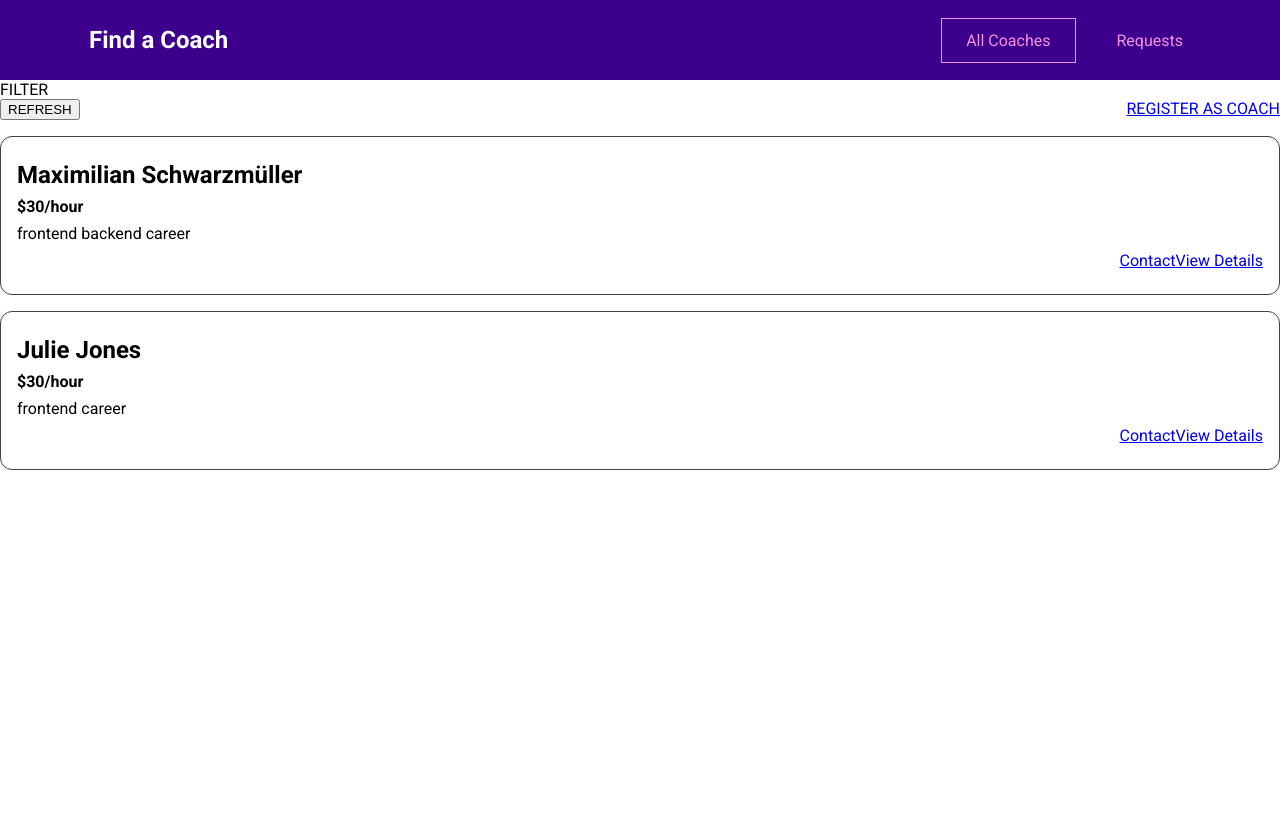
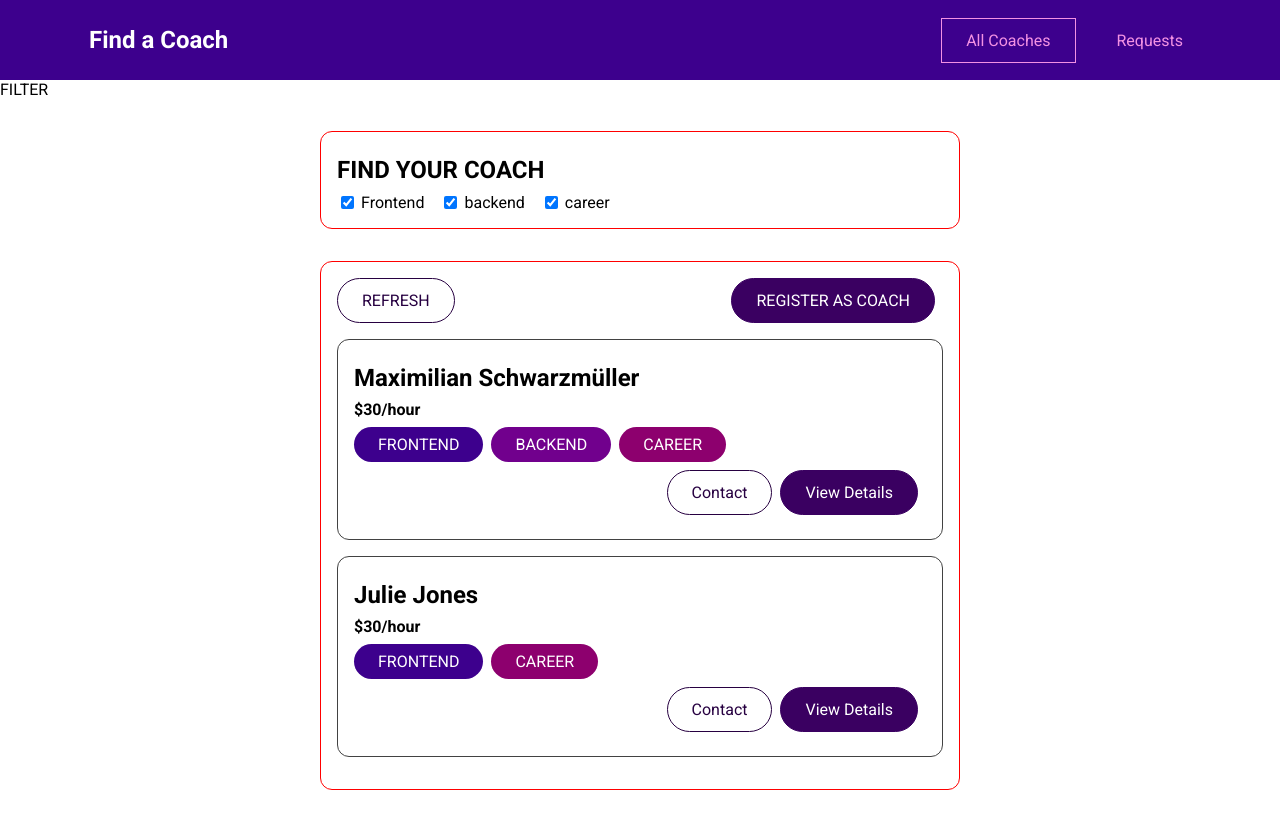
Before and after one commit to Piotrko64/find-coach-firstVueProject, a Vue app: page /coaches in a window 1280 px wide. Before the commit the page ends 800 px from the top, so only its background shows below. Built offline with nearby package versions, Linux system fonts and the light colour scheme.

Commit message:
create filter list coach

```diff
--- /dev/null
+++ b/src/components/coaches/CoachFilter.vue
@@ -0,0 +1,67 @@
+<template>
+  <base-card>
+    <h2>FIND YOUR COACH</h2>
+    <span class="filter-option">
+      <input type="checkbox" id="frontend" checked @change="setFilter" />
+      <label for="frontend">Frontend</label>
+    </span>
+    <span class="filter-option">
+      <input type="checkbox" id="backend" checked @change="setFilter" />
+      <label for="backend">backend</label>
+    </span>
+    <span class="filter-option">
+      <input type="checkbox" id="career" checked @change="setFilter" />
+      <label for="career">career</label>
+    </span>
+  </base-card>
+</template>
+<script>
+export default {
+  emits: ['change-filter'],
+  data() {
+    return {
+      filters: {
+        frontend: true,
+        backend: true,
+        career: true,
+      },
+    };
+  },
+  methods: {
+    setFilter(event) {
+      const inputId = event.target.id;
+      const isActive = event.target.checked;
+      const updatedFilters = {
+        ...this.filters,
+        [inputId]: isActive,
+      };
+
+      this.filters = updatedFilters;
+
+      this.$emit('change-filter', updatedFilters);
+    },
+  },
+};
+</script>
+<style>
+h2 {
+  margin: 0.5rem 0;
+}
+
+.filter-option {
+  margin-right: 1rem;
+}
+
+.filter-option label,
+.filter-option input {
+  vertical-align: middle;
+}
+
+.filter-option label {
+  margin-left: 0.25rem;
+}
+
+.filter-option.active label {
+  font-weight: bold;
+}
+</style>
--- a/src/components/coaches/CoachItem.vue
+++ b/src/components/coaches/CoachItem.vue
@@ -3,11 +3,18 @@
     <h3>{{ fullName }}</h3>
     <h4>${{ rate }}/hour</h4>
     <div>
-      <span v-for="area in areas" :key="area">{{ area + ' ' }}</span>
+      <base-badge
+        v-for="area in areas"
+        :key="area"
+        :title="area"
+        :type="area"
+      ></base-badge>
     </div>
     <div class="actions">
-      <router-link :to="coachContactLink">Contact</router-link>
-      <router-link :to="coachDetailsLink">View Details</router-link>
+      <base-button mode="outline" link :to="coachContactLink"
+        >Contact</base-button
+      >
+      <base-button link :to="coachDetailsLink">View Details</base-button>
     </div>
   </li>
 </template>
--- /dev/null
+++ b/src/components/ui/BaseBadge.vue
@@ -0,0 +1,38 @@
+<template>
+  <span class="badge" :class="type">{{ text }}</span>
+</template>
+<script>
+export default {
+  props: ['type', 'title'],
+  computed: {
+    text() {
+      return this.title.toUpperCase();
+    },
+  },
+};
+</script>
+<style>
+.badge {
+  background-color: #ccc;
+  color: #252525;
+  border-radius: 30px;
+  padding: 0.5rem 1.5rem;
+  display: inline-block;
+  margin-right: 0.5rem;
+}
+
+.frontend {
+  background-color: #3d008d;
+  color: white;
+}
+
+.backend {
+  background-color: #71008d;
+  color: white;
+}
+
+.career {
+  background-color: #8d006e;
+  color: white;
+}
+</style>
--- /dev/null
+++ b/src/components/ui/BaseButton.vue
@@ -0,0 +1,73 @@
+<template>
+  <button v-if="!link" :class="mode">
+    <slot></slot>
+  </button>
+  <router-link v-else :to="to" :class="mode">
+    <slot></slot>
+  </router-link>
+</template>
+<script>
+import { stringify } from 'querystring';
+
+export default {
+  props: {
+    mode: {
+      type: String,
+      required: false,
+      default: null,
+    },
+    link: {
+      type: Boolean,
+      required: false,
+      default: false,
+    },
+    to: {
+      type: stringify,
+      required: false,
+      default: false,
+    },
+  },
+};
+</script>
+<style scoped>
+button,
+a {
+  text-decoration: none;
+  padding: 0.75rem 1.5rem;
+  font: inherit;
+  background-color: #3a0061;
+  border: 1px solid #3a0061;
+  color: white;
+  cursor: pointer;
+  border-radius: 30px;
+  margin-right: 0.5rem;
+  display: inline-block;
+}
+
+a:hover,
+a:active,
+button:hover,
+button:active {
+  background-color: #270041;
+  border-color: #270041;
+}
+
+.flat {
+  background-color: transparent;
+  color: #3a0061;
+  border: none;
+}
+
+.outline {
+  background-color: transparent;
+  border-color: #270041;
+  color: #270041;
+}
+
+.flat:hover,
+.flat:active,
+.outline:hover,
+.outline:active {
+  background-color: #edd2ff;
+}
+</style>
--- /dev/null
+++ b/src/components/ui/BaseCard.vue
@@ -0,0 +1,17 @@
+<template lang="">
+  <div class="card">
+    <slot> </slot>
+  </div>
+</template>
+<script>
+export default {};
+</script>
+<style scoped>
+.card {
+  border: 1px solid red;
+  border-radius: 12px;
+  padding: 1rem;
+  margin: 2rem auto;
+  max-width: 40rem;
+}
+</style>
--- a/src/main.js
+++ b/src/main.js
@@ -2,10 +2,16 @@
 import { router } from './router';
 import { store } from './store';
 import App from './App.vue';
+import BaseCard from './components/ui/BaseCard.vue';
+import BaseButton from './components/ui/BaseButton.vue';
+import BaseBadge from './components/ui/BaseBadge.vue';
 
 const app = createApp(App);
 
 app.use(router);
 app.use(store);
 
+app.component('base-card', BaseCard);
+app.component('base-button', BaseButton);
+app.component('base-badge', BaseBadge);
 app.mount('#app');
--- a/src/pages/coaches/CoachDetail.vue
+++ b/src/pages/coaches/CoachDetail.vue
@@ -1,9 +1,55 @@
 <template>
-  DETAILS
-  <router-view></router-view>
-  <router-link to="/coaches/c1/contact">c</router-link>
+  <section>
+    <base-card>
+      <h2>{{ fullName }}</h2>
+      <h3>${{ selectedCoach.hourlyRate }}/hour</h3>
+    </base-card>
+  </section>
+  <section>
+    <base-card>
+      <header>
+        <h2>Interesred?</h2>
+        <base-button link :to="contactLink">Contact</base-button>
+      </header>
+      <router-view></router-view>
+    </base-card>
+  </section>
+  <section>
+    <base-card>
+      <base-badge
+        v-for="area in selectedCoach.areas"
+        :key="area"
+        :type="area"
+        :title="area"
+      >
+      </base-badge>
+      <p>{{ selectedCoach.description }}</p>
+    </base-card>
+  </section>
 </template>
 <script>
-export default {};
+import BaseButton from '../../components/ui/BaseButton.vue';
+export default {
+  components: { BaseButton },
+  props: ['id', 'areas'],
+  data() {
+    return {
+      selectedCoach: null,
+    };
+  },
+  computed: {
+    fullName() {
+      return this.selectedCoach.firstName + ' ' + this.selectedCoach.lastName;
+    },
+    contactLink() {
+      return this.$route.path + '/contact';
+    },
+  },
+  created() {
+    this.selectedCoach = this.$store.getters['coaches/coaches'].find(
+      (coach) => coach.id === this.id
+    );
+  },
+};
 </script>
 <style></style>
--- a/src/pages/coaches/CoachRegistration.vue
+++ b/src/pages/coaches/CoachRegistration.vue
@@ -1,5 +1,7 @@
 <template>
-  <div>REG</div>
+  <section>
+    <h2>Register as a coach now</h2>
+  </section>
 </template>
 <script>
 export default {};
--- a/src/pages/coaches/CoachesList.vue
+++ b/src/pages/coaches/CoachesList.vue
@@ -1,10 +1,13 @@
 <template>
   <section>FILTER</section>
+  <coach-filter @change-filter="changeList"></coach-filter>
   <section>
+    <base-card>
       <div class="controls">
-      <button>REFRESH</button>
-      <router-link to="/register">REGISTER AS COACH</router-link>
+        <base-button mode="outline">REFRESH</base-button>
+        <base-button link to="/register">REGISTER AS COACH</base-button>
       </div>
+
       <ul v-if="hasCoaches">
         <coach-item
           v-for="coach in filteredCoaches"
@@ -18,20 +21,50 @@
         </coach-item>
       </ul>
       <h3 v-else>No Coaches Found</h3>
+    </base-card>
   </section>
 </template>
 <script>
 import CoachItem from '../../components/coaches/CoachItem.vue';
+import CoachFilter from '../../components/coaches/CoachFilter.vue';
+
+import BaseCard from '../../components/ui/BaseCard.vue';
+
 export default {
+  data() {
+    return {
+      activeFilter: {
+        frontend: true,
+        backend: true,
+        career: true,
+      },
+    };
+  },
   components: {
     CoachItem,
+    BaseCard,
+    CoachFilter,
   },
   computed: {
     filteredCoaches() {
-      return this.$store.getters['coaches/coaches'];
+      const coaches = this.$store.getters['coaches/coaches'];
+
+      return coaches.filter((coach) => {
+        for (let key in this.activeFilter) {
+          if (this.activeFilter[key] && coach.areas.includes(key)) {
+            return true;
+          }
+        }
+        return false;
+      });
     },
     hasCoaches() {
       return this.$store.getters['coaches/hasCoaches'];
+    },
+  },
+  methods: {
+    changeList(filter) {
+      this.activeFilter = filter;
     },
   },
 };
--- a/src/pages/requests/ContactCoach.vue
+++ b/src/pages/requests/ContactCoach.vue
@@ -2,4 +2,4 @@
 <script>
 export default {};
 </script>
-<style lang=""></style>
+<style></style>
--- a/src/router.js
+++ b/src/router.js
@@ -14,6 +14,7 @@
     {
       path: '/coaches/:id',
       component: CoachDetail,
+      props: true,
       children: [{ path: 'contact', component: ContactCoach }],
     },
     { path: '/register', component: CoachRegistration },
```
Lines whose indentation alone changed are shown as unchanged.
